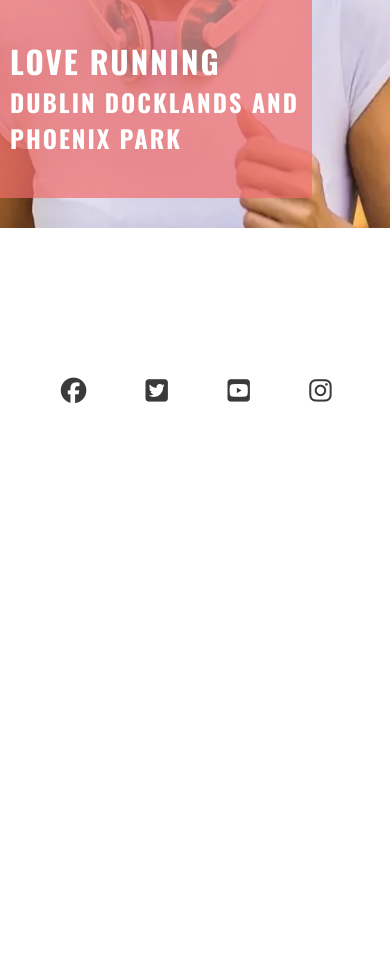
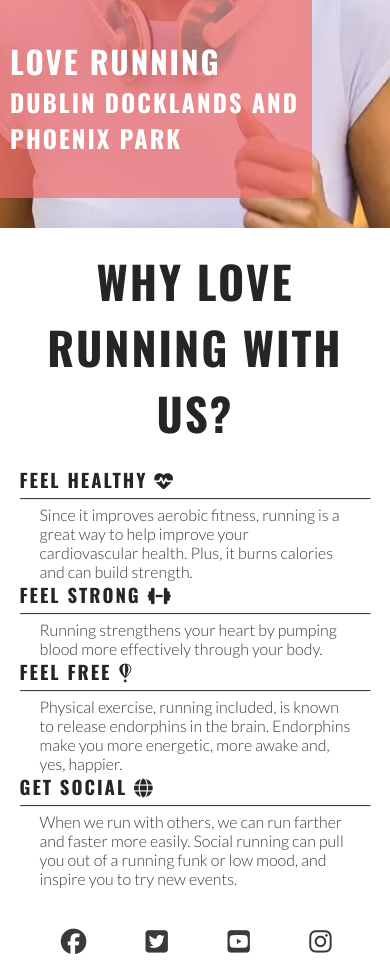
Before and after one commit to OlenaMartsyniuk/love-running, a plain HTML site: page index.html in a window 390 px wide. Shown: the part 419-1395 px from the top of the page. Before the commit the page ends 844 px from the top, so only its background shows below. Drawn offline with nearby package versions, Linux system fonts and the light colour scheme.

Commit message:
Create reasns section and style it for mobile

```diff
--- a/assets/css/style.css
+++ b/assets/css/style.css
@@ -101,6 +101,37 @@ main
     margin-top: 47px;
 }
 
+/* Reasons section */
+#reasons
+{
+    margin: 20px auto;
+    width: 90%;
+}
+
+#reasons h2
+{
+    font-size: 280%;
+    text-align: center;
+    margin-bottom: 20px;
+}
+
+#benefits-physical > div, #benefits-mental > div
+{
+line-height: 20px;
+margin-bottom: 20px;
+}
+
+#benefits p
+{
+    padding: 0 20px;
+}
+
+#benefits hr
+{
+    border-top: 1px solid #3a3a3a;
+    margin: 5px 0;
+}
+
 /* Hero section*/
 #hero
 {
--- a/index.html
+++ b/index.html
@@ -40,6 +40,36 @@
     <h3>Dublin Docklands and Phoenix Park</h3>
 </div>
         </section>
+        <section id="reasons">
+            <h2>Why Love running with us?</h2>
+            <div id="benefits">
+                <div id="benefits-physical"></div>
+                <div>
+                    <h3>FEEL HEALTHY <i class="fa-solid fa-heart-pulse"></i></h3>
+                    <hr>
+                    <p>Since it improves aerobic fitness, running is a great way to help improve your cardiovascular health. Plus, it burns
+                    calories and can build strength.</p>
+                </div>
+                <div>
+                    <h3>FEEL STRONG <i class="fa-solid fa-dumbbell"></i></h3>
+                    <hr>
+                    <p>Running strengthens your heart by pumping blood more effectively through your body.</p>
+                </div>
+                <div id="benefits-mental"></div>
+                <div>
+                    <h3>FEEL FREE <i class="fa-brands fa-fly"></i></h3>
+                    <hr>
+                    <p>Physical exercise, running included, is known to release endorphins in the brain. Endorphins make you more energetic,
+                    more awake and, yes, happier.</p>
+                </div>
+                <div>
+                    <h3>GET SOCIAL <i class="fa-solid fa-globe"></i></h3>
+                    <hr>
+                    <p>When we run with others, we can run farther and faster more easily. Social running can pull you out of a running funk or
+                    low mood, and inspire you to try new events.</p>
+                </div>
+            </div>
+        </section>
     </main>
 
     <!-- Footer -->
```
